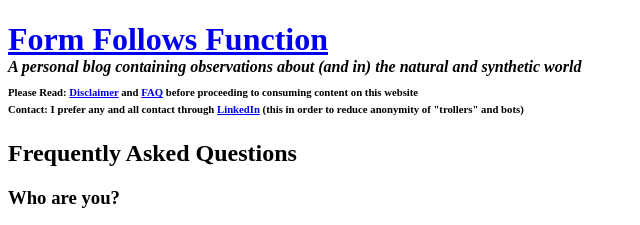
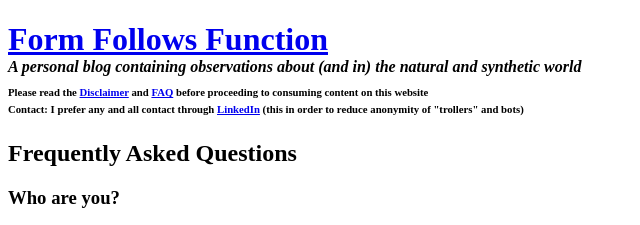
Before and after one commit to ddyadko/ddyadko.github.io, a plain HTML site: page faq.html in a window 1280 px wide. Shown: the top 225 px of the page, 0-640 px from the left. Drawn offline with Linux system fonts and the light colour scheme.

Commit message:
Update faq.html

```diff
--- a/faq.html
+++ b/faq.html
@@ -10,7 +10,7 @@
    <header>
     <h1 style="margin-bottom: 0;"><a href="ddyadko.github.io">Form Follows Function</a></h1>
     <h4 style="margin-top: 0; margin-bottom: 10px; font-style: italic;">A personal blog containing observations about (and in) the natural and synthetic world</h4>
-    <h6 style="margin-top: 0; margin-bottom: 5px; font-weight: bold;">Please Read: <a href="disclaimer.html">Disclaimer</a> and <a href="faq.html">FAQ</a> before proceeding to consuming content on this website</h6>
+    <h6 style="margin-top: 0; margin-bottom: 5px; font-weight: bold;">Please read the <a href="disclaimer.html">Disclaimer</a> and <a href="faq.html">FAQ</a> before proceeding to consuming content on this website</h6>
     <h6 style="margin-top: 0; font-weight: bold;">Contact: I prefer any and all contact through <a href="https://www.linkedin.com/in/ddyadko">LinkedIn</a> (this in order to reduce anonymity of "trollers" and bots)</h6>
 </header>
 
```
